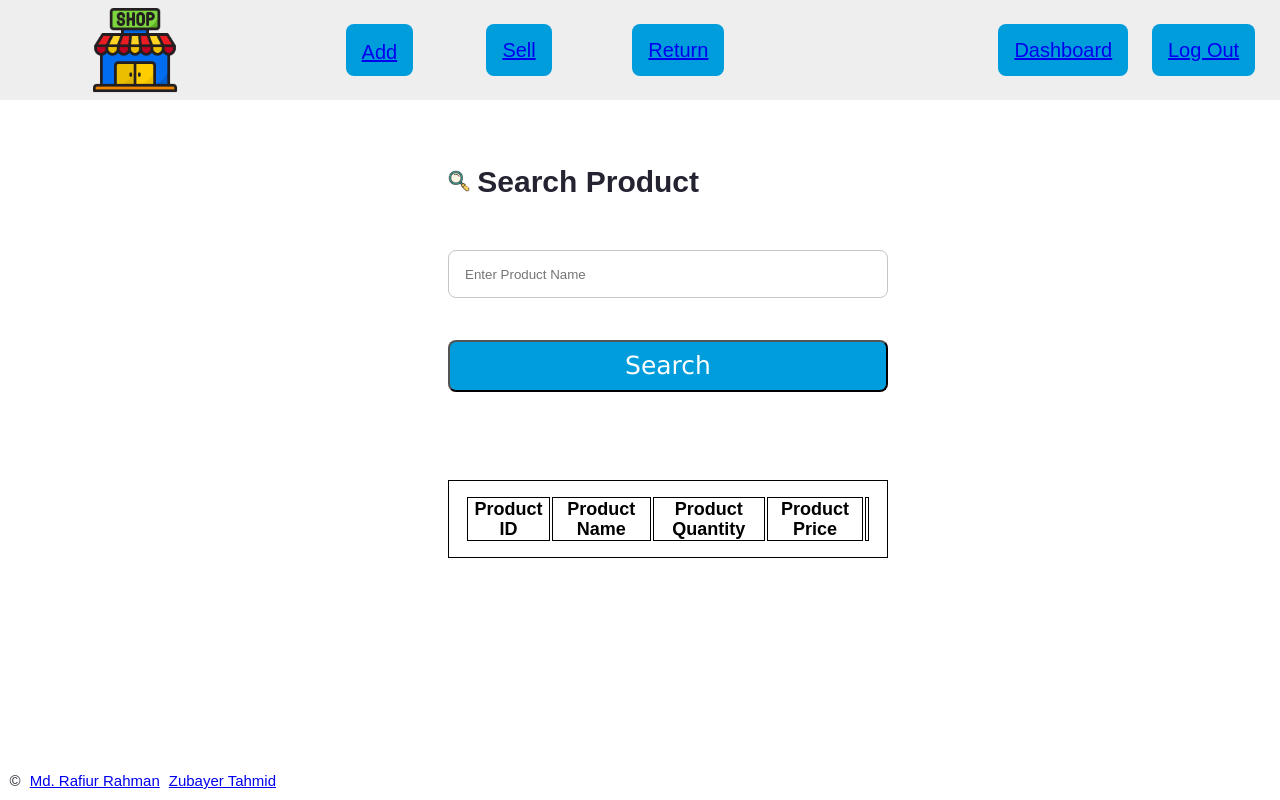
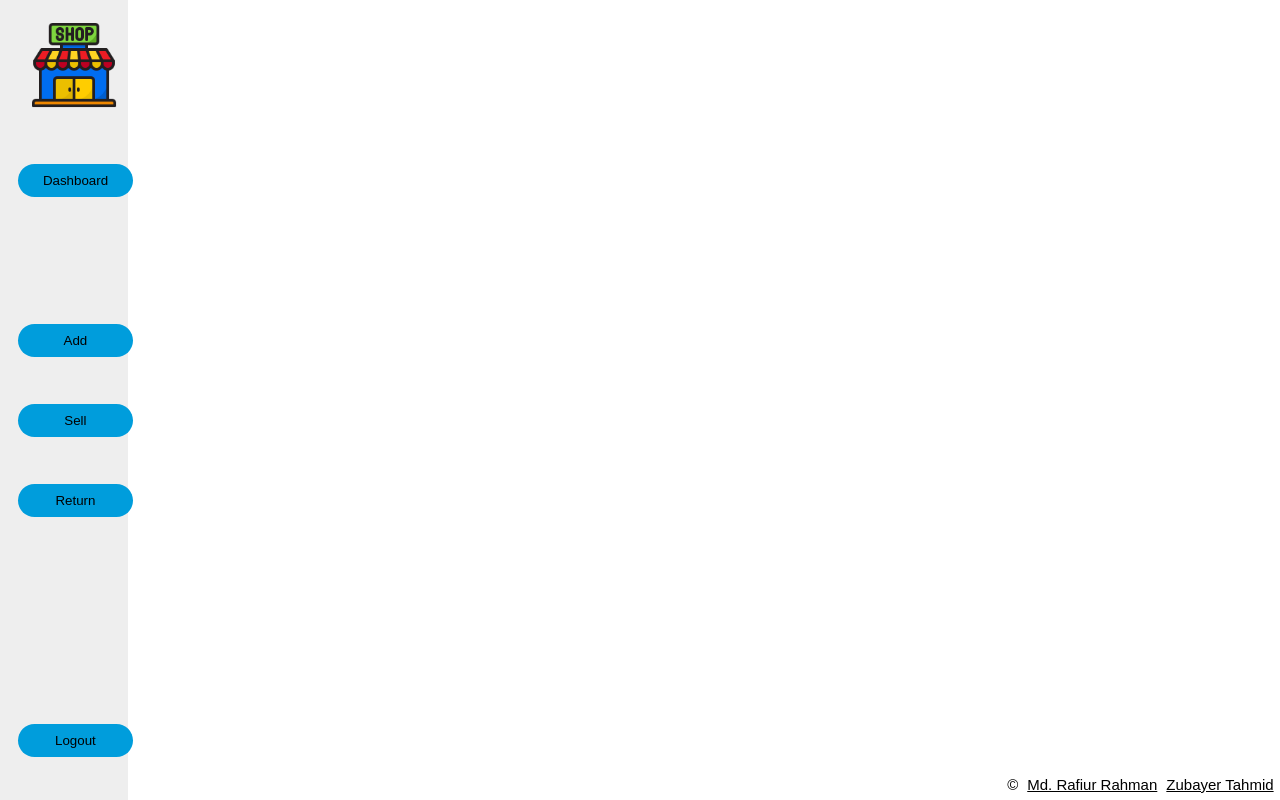
Before and after one commit to rr-uchchash360/Halkhata-The-Shop-Management-System, a PHP site: page /search.html in a window 1280 px wide. Run offline with PHP 8.4, Linux system fonts and the light colour scheme; lists and menus that the app fills with data are empty.

Commit message:
Final navbar

```diff
--- a/add.html
+++ b/add.html
@@ -15,7 +15,7 @@
     <div class="navbar">
 
         <div class="navbar-shop-logo">
-            <a href="add.html"><img src="icons/shop.png" style="width: 90px; height: 90px;">
+            <a href="dashboard.html"><img src="icons/shop.png" style="width: 90px; height: 90px;">
         </div>
 
         <div class="navbar-dashboard-button">
--- a/return.html
+++ b/return.html
@@ -15,7 +15,7 @@
     <div class="navbar">
 
         <div class="navbar-shop-logo">
-            <a href="add.html"><img src="icons/shop.png" style="width: 90px; height: 90px;">
+            <a href="dashboard.html"><img src="icons/shop.png" style="width: 90px; height: 90px;">
         </div>
 
         <div class="navbar-dashboard-button">
--- a/search.css
+++ b/search.css
@@ -6,129 +6,151 @@
 
 .navbar{
     position: absolute;
-    width: 100%;
-    height: 100px;
-    left: 0px;
-    top: 0px;
-    background: #EFEEEE;
+    width: 10%;
+    height: 100%;
+    background: #EEEEEE;
 }
 
 .navbar-shop-logo{
     position: absolute;
-    top : 5px;
+    top : 2.5%;
+    left: 22.5%;
+}
+
+.navbar-dashboard-button{
+    color: #242331;
+    position: absolute;
+    display: flex;
+    flex-direction: column;
+    justify-content: center;
+    padding: 7% 7%;
+    height: 5%;
+    border-radius: 10%;
+    color: #fff;
+    font-family: 'Lucida Sans', 'Lucida Sans Regular', 'Lucida Grande', 'Lucida Sans Unicode', Geneva, Verdana, sans-serif;
+    font-style: normal;
+    font-size: 100%;
+    line-height: 20px;
     left: 7%;
+    top: 20%;
+    text-align: center;
 }
 
 .navbar-add-product-button{
     color: #242331;
     position: absolute;
-    left: 27%;
     display: flex;
     flex-direction: column;
     justify-content: center;
-    padding: 14px 16px;
-    gap: 4px;
-    height: 52px;
-    background: #009DDC;
-    border-radius: 8px;
+    padding: 7% 7%;
+    height: 5%;
+    border-radius: 15%;
     color: #fff;
     font-family: 'Lucida Sans', 'Lucida Sans Regular', 'Lucida Grande', 'Lucida Sans Unicode', Geneva, Verdana, sans-serif;
     font-style: normal;
-    font-weight: 500;
-    font-size: 20px;
+    font-size: 100%;
     line-height: 20px;
-    top: 24px;
+    left: 7%;
+    top: 40%;
     text-align: center;
 }
 
 .navbar-sell-product-button{
     color: #242331;
     position: absolute;
-    left: 38%;
     display: flex;
     flex-direction: column;
     justify-content: center;
-    padding: 14px 16px;
-    gap: 4px;
-    height: 52px;
-    background: #009DDC;
-    border-radius: 8px;
+    padding: 7% 7%;
+    height: 5%;
+    border-radius: 15%;
     color: #fff;
     font-family: 'Lucida Sans', 'Lucida Sans Regular', 'Lucida Grande', 'Lucida Sans Unicode', Geneva, Verdana, sans-serif;
     font-style: normal;
-    font-weight: 500;
-    font-size: 20px;
+    font-size: 100%;
     line-height: 20px;
-    top: 24px;
+    left: 7%;
+    top: 50%;
     text-align: center;
 }
 
 .navbar-return-product-button{
     color: #242331;
     position: absolute;
-    left: 49.4%;
     display: flex;
     flex-direction: column;
     justify-content: center;
-    padding: 14px 16px;
-    gap: 4px;
-    height: 52px;
-    background: #009DDC;
-    border-radius: 8px;
+    padding: 7% 7%;
+    height: 5%;
+    border-radius: 15%;
     color: #fff;
     font-family: 'Lucida Sans', 'Lucida Sans Regular', 'Lucida Grande', 'Lucida Sans Unicode', Geneva, Verdana, sans-serif;
     font-style: normal;
-    font-weight: 500;
-    font-size: 20px;
+    font-size: 100%;
     line-height: 20px;
-    top: 24px;
-    text-align: center;
-}
-
-.navbar-dashboard-button{
-    color: #242331;
-    position: absolute;
-    left: 78%;
-    display: flex;
-    flex-direction: column;
-    justify-content: center;
-    padding: 14px 16px;
-    gap: 4px;
-    height: 52px;
-    background: #009DDC;
-    border-radius: 8px;
-    color: #fff;
-    font-family: 'Lucida Sans', 'Lucida Sans Regular', 'Lucida Grande', 'Lucida Sans Unicode', Geneva, Verdana, sans-serif;
-    font-style: normal;
-    font-weight: 500;
-    font-size: 20px;
-    line-height: 20px;
-    top: 24px;
+    left: 7%;
+    top: 60%;
     text-align: center;
 }
 
 .navbar-logout-button{
     color: #242331;
     position: absolute;
-    left: 90%;
     display: flex;
     flex-direction: column;
     justify-content: center;
-    padding: 14px 16px;
-    gap: 4px;
-    height: 52px;
-    background: #009DDC;
-    border-radius: 8px;
+    padding: 7% 7%;
+    height: 5%;
+    border-radius: 15%;
     color: #fff;
     font-family: 'Lucida Sans', 'Lucida Sans Regular', 'Lucida Grande', 'Lucida Sans Unicode', Geneva, Verdana, sans-serif;
     font-style: normal;
-    font-weight: 500;
-    font-size: 20px;
+    font-size: 100%;
     line-height: 20px;
-    top: 24px;
+    left: 7%;
+    top: 90%;
     text-align: center;
 }
 
+button{
+    padding: 9px 25px;
+    background-color: #009DDC;
+    border: none;
+    border-radius: 50px;
+    cursor: pointer;
+    transition: all 0.3s ease 0s;
+}
+
+a, button{
+    font-weight: 500;
+    color: #000000;
+    width: 115px;
+}
+
+button:hover{
+    background-color: #00E000;
+}
+
+.footer{
+    font-family: 'Courier New', Courier, monospace;
+    font-weight: 200;
+    font-size: 15px;
+    line-height: 120%;
+    color: #000000;
+    position: absolute;
+    right: 0.5%;
+    top: 97%;
+}
+
+
+
+
+
+
+
+/* These lines are suspended now */
+
+/*
 .wrapper-search-product-label{
     position: absolute;
     width: 300px;
@@ -199,33 +221,20 @@
     line-height: 20px;
 }
 
-.wrapper-product-id-output{
+.wrapper-product-id-output, .wrapper-product-name-output, .wrapper-product-quantity-output, .wrapper-product-price-output{
     font-family: 'Courier New', Courier, monospace;
-}
+} */
 
-.wrapper-product-name-output{
-    font-family: 'Courier New', Courier, monospace;
-}
 
-.wrapper-product-quantity-output{
-    font-family: 'Courier New', Courier, monospace;
-}
 
-.wrapper-product-price-output{
-    font-family: 'Courier New', Courier, monospace;
-}
 
-.footer{
-    font-family: 'Courier New', Courier, monospace;
-    font-weight: 200;
-    font-size: 15px;
-    line-height: 120%;
-    color: #242331;
-    position: absolute;
-    left: 0.75%;
-    top: 96.5%;
-}
 
+
+
+
+
+
+/* These lines were before the tebil creation */
 
 /* .wrapper-product-id-label{
     position: absolute;
--- a/search.html
+++ b/search.html
@@ -20,30 +20,30 @@
     <div class="navbar">
 
         <div class="navbar-shop-logo">
-            <a href="add.html"><img src="icons/shop.png" style="width: 90px; height: 90px;">
+            <a href="dashboard.html"><img src="icons/shop.png" style="width: 90px; height: 90px;">
+        </div>
+
+        <div class="navbar-dashboard-button">
+            <a href='dashboard.html'><button>Dashboard</button></a>
         </div>
 
         <div class="navbar-add-product-button">
-            <a href="add.html">Add</a>
+            <a href='add.html'><button>Add</button></a>
         </div>
         <div class="navbar-sell-product-button">
-            <a href="sell.html">Sell</a>
+            <a href='sell.html'><button>Sell</button></a>
         </div>
         <div class="navbar-return-product-button">
-            <a href="return.html">Return</a>
-        </div>
-
-        <div class="navbar-dashboard-button">
-            <a href = dashboard.html>Dashboard</a>
+            <a href='return.html'><button>Return</button></a>
         </div>
 
         <div class="navbar-logout-button">
-            <a href = login.html>Log Out</a>
+            <a href='login.html'><button>Logout</button></a>
         </div>
 
     </div>
 
-    <form action="" method="get" class="wrapper">
+    <!-- <form action="" method="get" class="wrapper">
 
         <div class="wrapper-search-product-label">
             <img src="icons/search.png" style="width: 22px;height: 22px;">
@@ -73,7 +73,7 @@
         </table>
 
 
-    </form>
+    </form> -->
 
     <div class="footer">
         <label>©</label>
```
Also changed, not shown: dashboard.css (+169 -3 lines), dashboard.html (+37 -2 lines), sell.css (+66 -64 lines), sell.html (+9 -11 lines).
